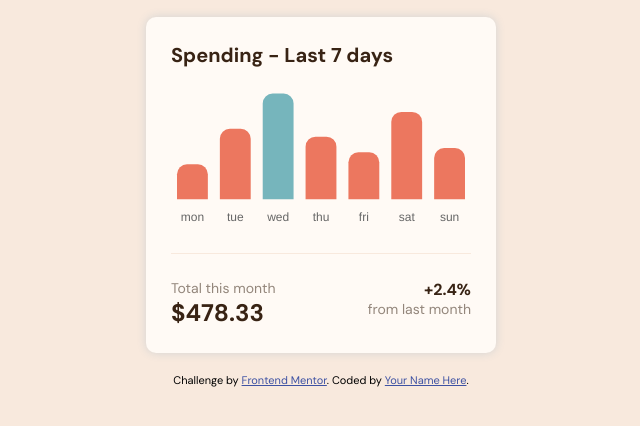
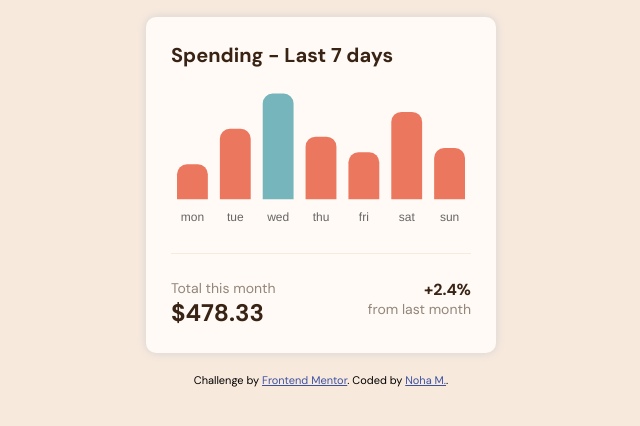
Before and after one commit to NohaFahmi/Frontend-Mentor-Challenge-expenses-chart-component-main, a plain HTML site: page index.html in a window 1280 px wide. Shown: the part 262-688 px from the top of the page, without its empty margins (319-959 px from the left). Drawn offline with nearby package versions, Linux system fonts and the light colour scheme.

Commit message:
edited the screenshot image & edited the attribution

```diff
--- a/index.html
+++ b/index.html
@@ -49,7 +49,7 @@
 
   <div class="attribution">
     Challenge by <a href="https://www.frontendmentor.io?ref=challenge" target="_blank">Frontend Mentor</a>.
-    Coded by <a href="#">Your Name Here</a>.
+    Coded by <a href="https://github.com/NohaaAa">Noha M.</a>.
   </div>
   <script type="text/javascript" src="./data.json"></script>
   <script type="text/javascript" src="./script.js"></script>
```
Also changed, not shown: website-screenshot.png.
